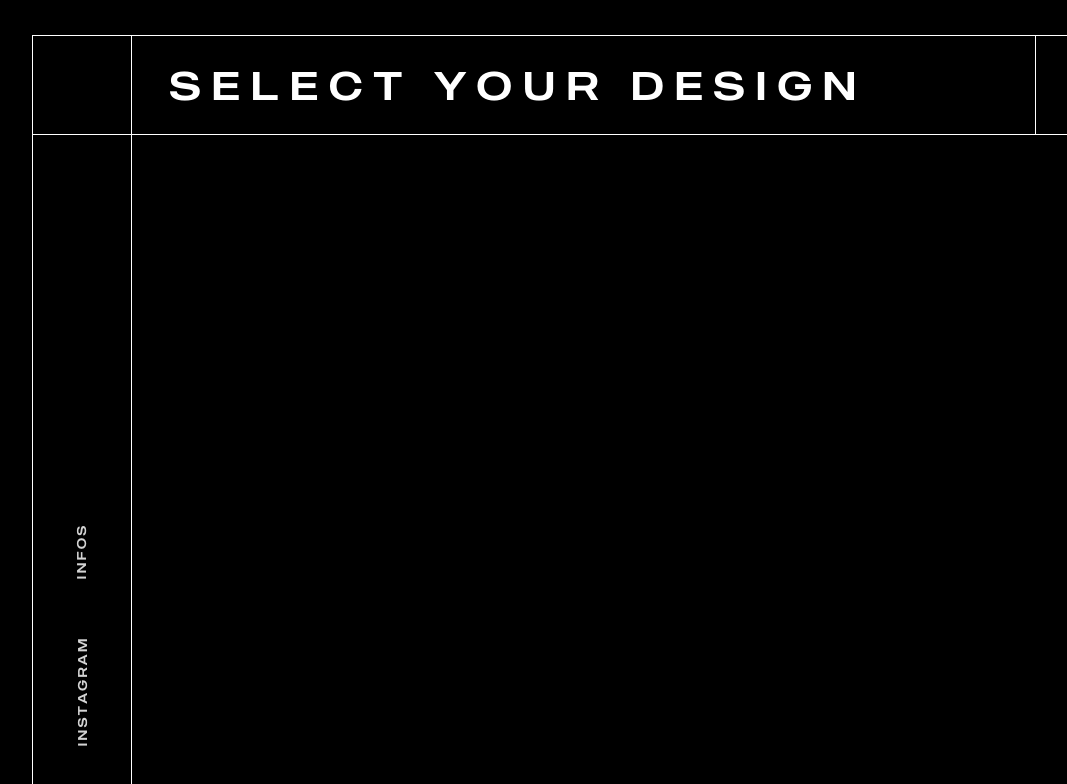
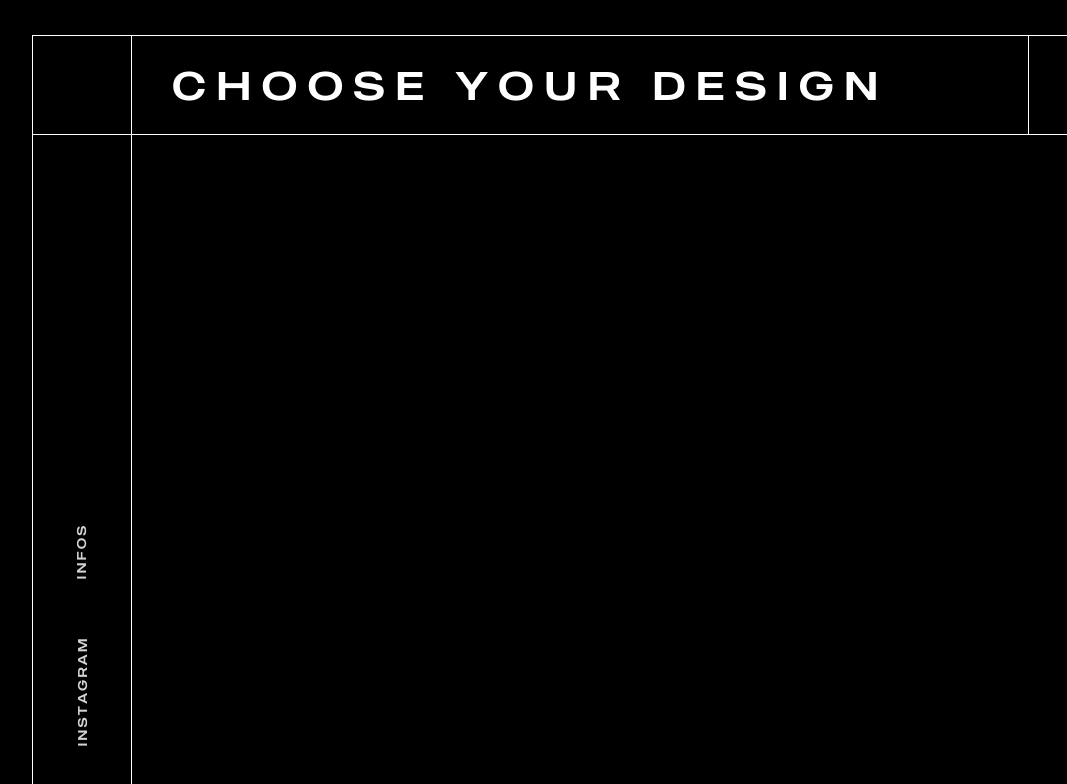
Before and after one commit to eythanSaillet/generative-tattoo, a React (Create React App) app: page / in a window 1280 px wide. Shown: the top 784 px of the page, without its empty margins (3-1070 px from the left). Built offline with nearby package versions, Linux system fonts and the light colour scheme; grey boxes are pictures that could not be loaded.

Commit message:
:lipstick: little UI changes

```diff
--- a/src/components/Navigation.js
+++ b/src/components/Navigation.js
@@ -61,6 +61,7 @@ const View = styled.div`
 			width: 100%;
 			height: var(--menuSize);
 			display: flex;
+			user-select: none;
 			.logoContainer {
 				width: var(--menuSize);
 				height: 100%;
@@ -79,7 +80,7 @@ const View = styled.div`
 				}
 			}
 			.titleContainer {
-				width: calc(80% - var(--menuSize));
+				width: calc(80% - var(--menuSize) - 35px);
 				height: 100%;
 				display: flex;
 				align-items: center;
@@ -106,6 +107,7 @@ const View = styled.div`
 				height: 100%;
 				display: flex;
 				align-items: flex-end;
+				user-select: none;
 				.linksContainer {
 					width: 100%;
 					height: 175px;
@@ -181,7 +183,7 @@ export default function Navigation() {
 						</div>
 					</div>
 					<div className="titleContainer">
-						<AnimatedText text="SELECT YOUR DESIGN" type="title" stagger={0.03} delay={600} hover={false}></AnimatedText>
+						<AnimatedText text="CHOOSE YOUR DESIGN" type="title" stagger={0.03} delay={600} hover={false}></AnimatedText>
 					</div>
 					<div className="line" ref={topNavLine3}></div>
 					<div className="selectionButtonContainer"></div>
--- a/src/index.css
+++ b/src/index.css
@@ -10,6 +10,7 @@
 }
 
 body {
+	background: var(--black);
 	font-family: 'Made Outer Sans Regular';
 	color: var(--white);
 }
```
